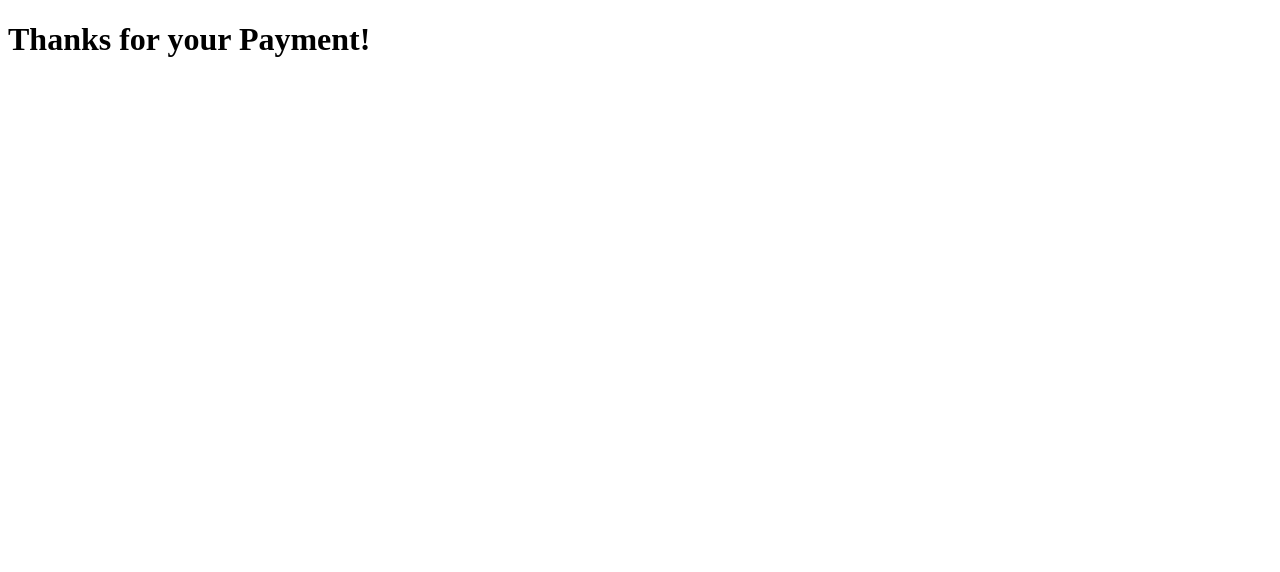
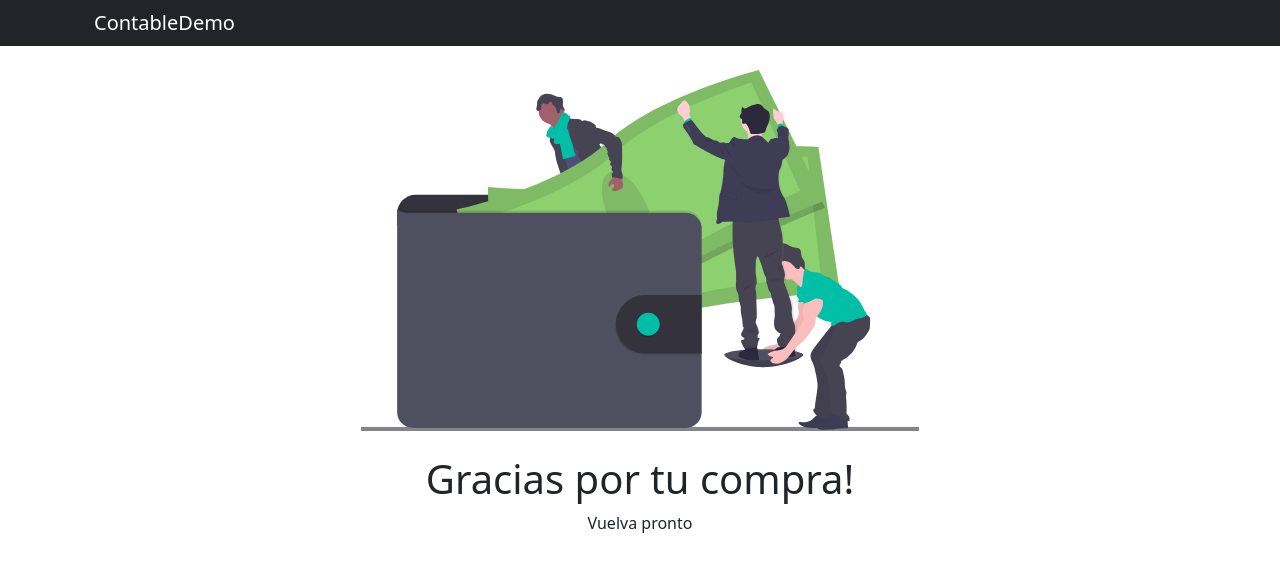
Before and after one commit to MatiasSolisBello/contableDemo, a website: page public/payed.html in a window 1280 px wide. Drawn offline with nearby package versions, Linux system fonts and the light colour scheme.

Commit message:
Testing y diseño de pago

```diff
--- a/public/payed.html
+++ b/public/payed.html
@@ -5,11 +5,34 @@
     <meta charset="UTF-8" />
     <meta http-equiv="X-UA-Compatible" content="IE=edge" />
     <meta name="viewport" content="width=device-width, initial-scale=1.0" />
+    <link href="https://cdn.jsdelivr.net/npm/bootstrap@5.1.3/dist/css/bootstrap.min.css" rel="stylesheet"
+        integrity="sha384-1BmE4kWBq78iYhFldvKuhfTAU6auU8tT94WrHftjDbrCEXSU1oBoqyl2QvZ6jIW3" crossorigin="anonymous">
     <title>Thanks</title>
 </head>
 
 <body>
-    <h1>Thanks for your Payment!</h1>
+    <nav class="navbar navbar-dark bg-dark">
+        <div class="container">
+            <div class="container-fluid">
+                <a class="navbar-brand" href="#">
+                    ContableDemo
+                </a>
+            </div>
+        </div>
+    </nav>
+    <br>
+
+
+    <div class="container">
+        <div class="row">
+            <div class="text-center">
+                <img style="width: 50%" src="/undraw_wallet_aym5.svg" alt="Thanks" />
+                <br><br>
+                <h1>Gracias por tu compra!</h1>
+                <p>Vuelva pronto</p>
+            </div>
+        </div>
+    </div>
 </body>
 
 </html>
```
Also changed, not shown: controllers/paymentController.js (+7 -7 lines), public/undraw_wallet_aym5.svg (added).
